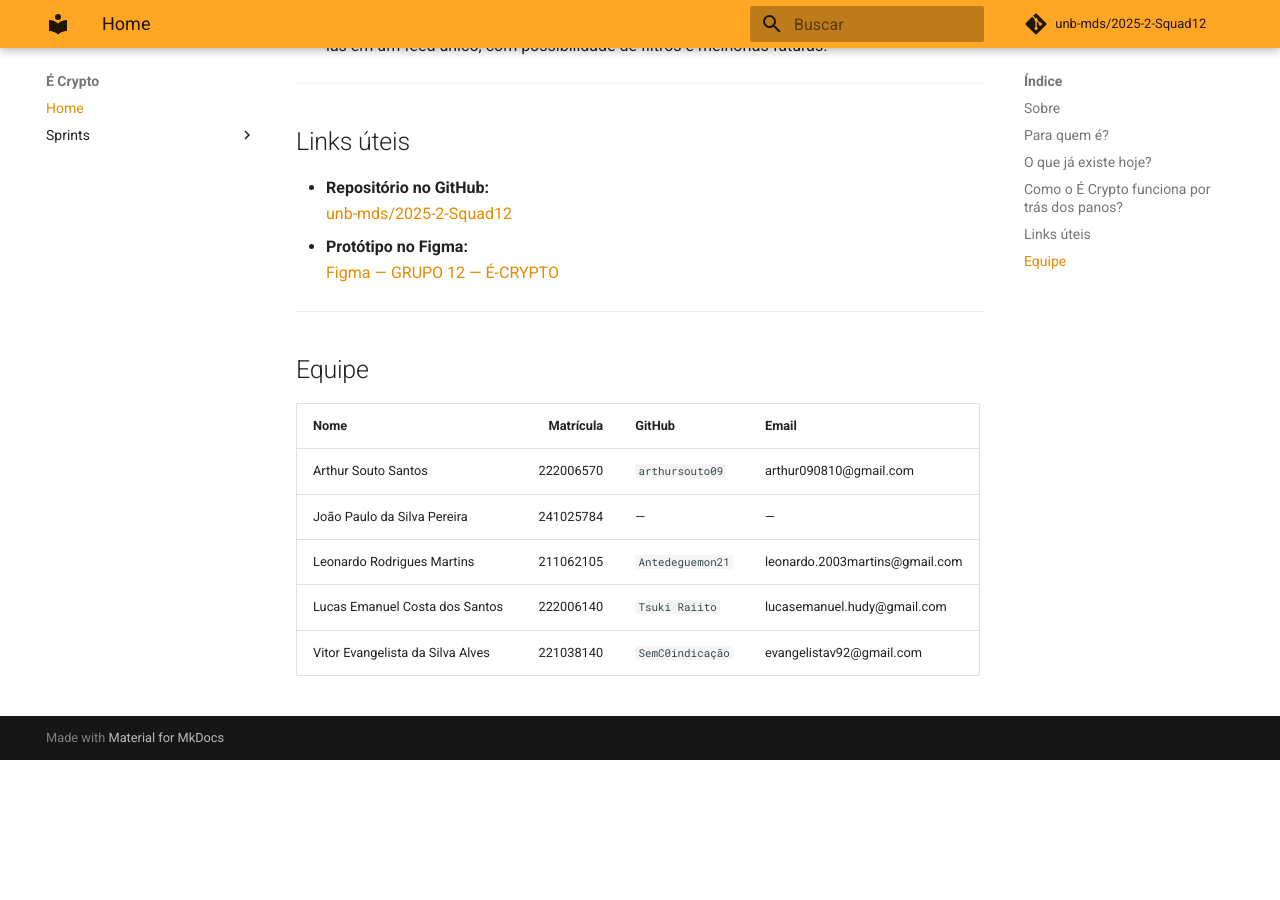
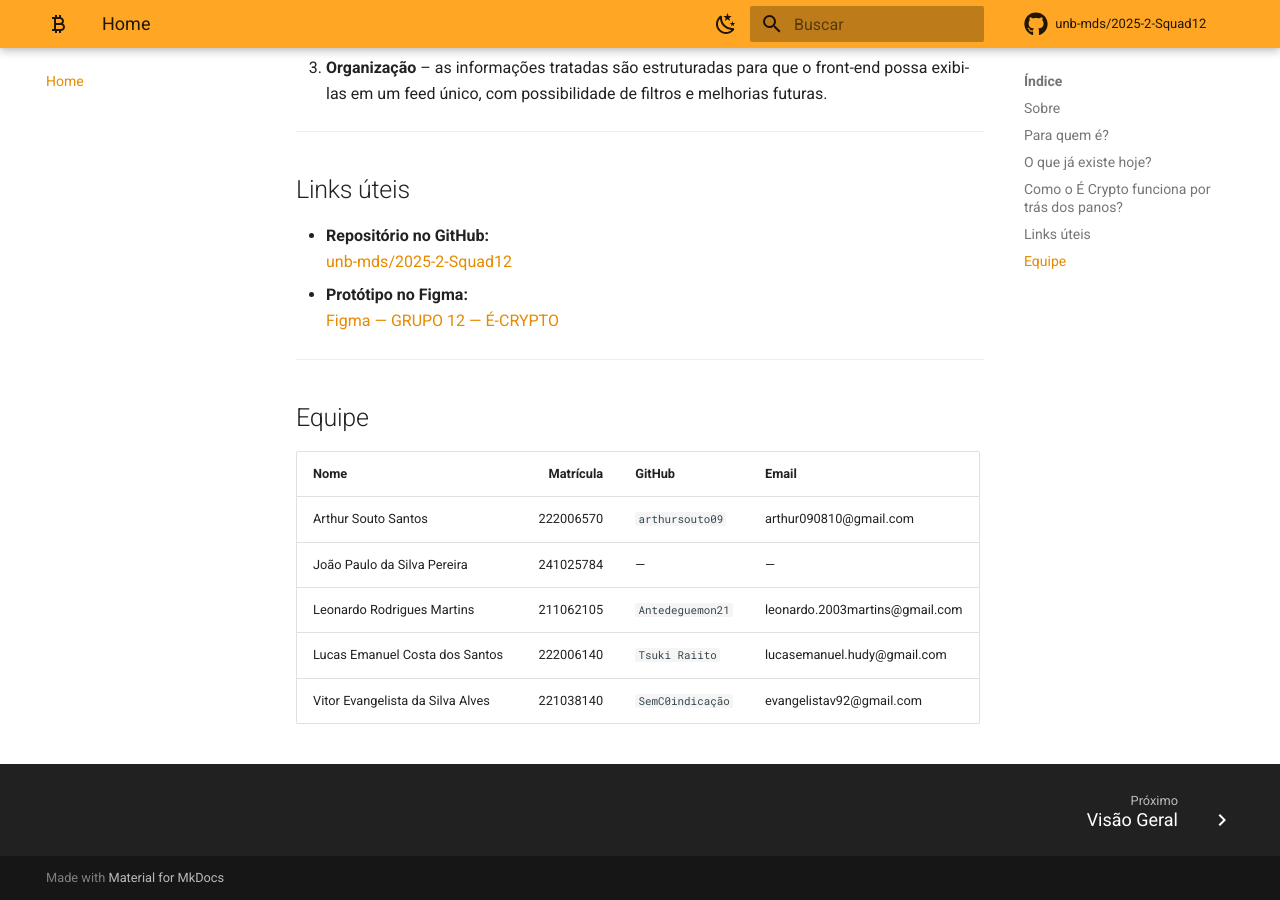
Before and after one commit to unb-mds/2025-2-Squad12, an MkDocs documentation site: the page built from docs/index.md, in a window 1280 px wide and 900 px high, scrolled down 1560 px. Built offline with MkDocs 1.6.1 and Material for MkDocs 9.7.7, drawn with Linux system fonts in a browser that asks for light colours; comment, search, counter and statistics services are not loaded; before the commit the page ends 2320 px from its top, so only the background shows below that.

Commit message:
Enhance mkdocs.yml with theme icons and features
Added theme icons and features for improved usability.

```diff
--- a/mkdocs.yml
+++ b/mkdocs.yml
@@ -6,19 +6,49 @@
 theme:
   name: material
   language: pt-BR
+
+  # Ícones do tema (logo, repo, navegação etc.)
+  icon:
+    logo: material/currency-btc
+    repo: fontawesome/brands/github
+    previous: material/chevron-left
+    next: material/chevron-right
+
+  # Features para deixar o site mais usável
+  features:
+    - navigation.tabs
+    - navigation.footer
+    - navigation.path
+    - search.suggest
+    - search.highlight
+    - content.code.copy
+
+
   palette:
-    - scheme: default
+
+    - media: "(prefers-color-scheme: light)"
+      scheme: default
       primary: orange
       accent: deep orange
-    - scheme: slate
+      toggle:
+        icon: material/weather-night
+        name: Mudar para tema escuro
+
+    - media: "(prefers-color-scheme: dark)"
+      scheme: slate
       primary: orange
       accent: deep orange
       toggle:
         icon: material/weather-sunny
         name: Mudar para tema claro
 
+
+plugins:
+  - search
+
 nav:
   - Home: index.md
+
   - Sprints:
       - Visão Geral: Sprints.md
       - Sprint 0: Sprints/sprint-00.md
@@ -34,11 +64,13 @@
       - Sprint 10: Sprints/sprint-10.md
       - Sprint 11: Sprints/sprint-11.md
       - Sprint 12: Sprints/sprint-12.md
- # - Organização do Projeto:
- #     - Arquitetura: arquitetura.md
- #     - Storymap: storymap.md
- #     - Roadmap: roadmap.md
- #     - Protótipo: prototipo.md
- # - Como Executar?: como-executar.md
-#  - Como Contribuir?: como-contribuir.md
-#  - Release Notes: release-notes.md
+
+  # Quando esses arquivos existirem, é só descomentar esse bloco:
+  # - Organização do Projeto:
+  #     - Arquitetura: arquitetura.md
+  #     - Storymap: storymap.md
+  #     - Roadmap: roadmap.md
+  #     - Protótipo: prototipo.md
+  #     - Como Executar?: como-executar.md
+  #     - Como Contribuir?: como-contribuir.md
+  #     - Release Notes: release-notes.md
```
